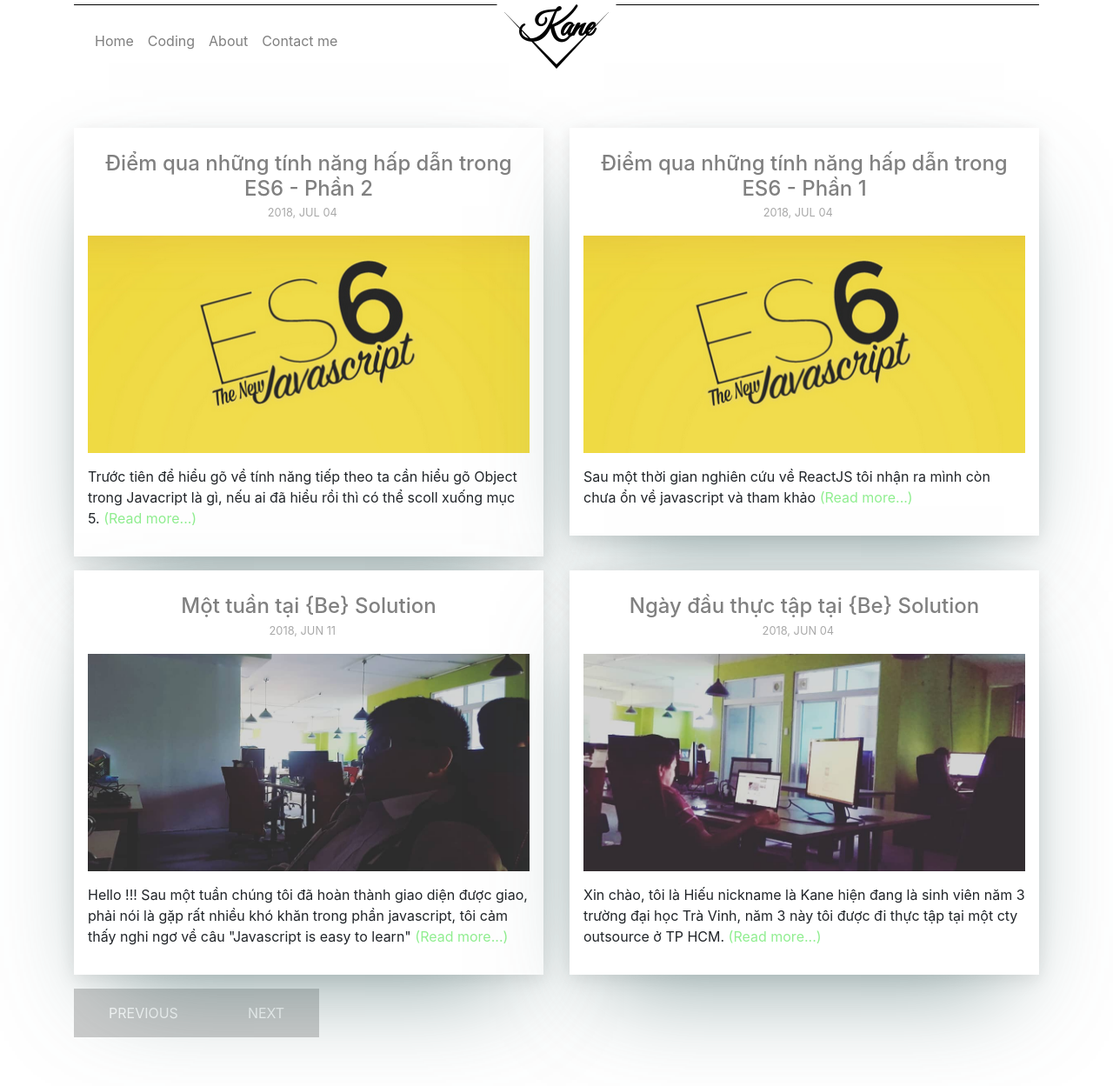
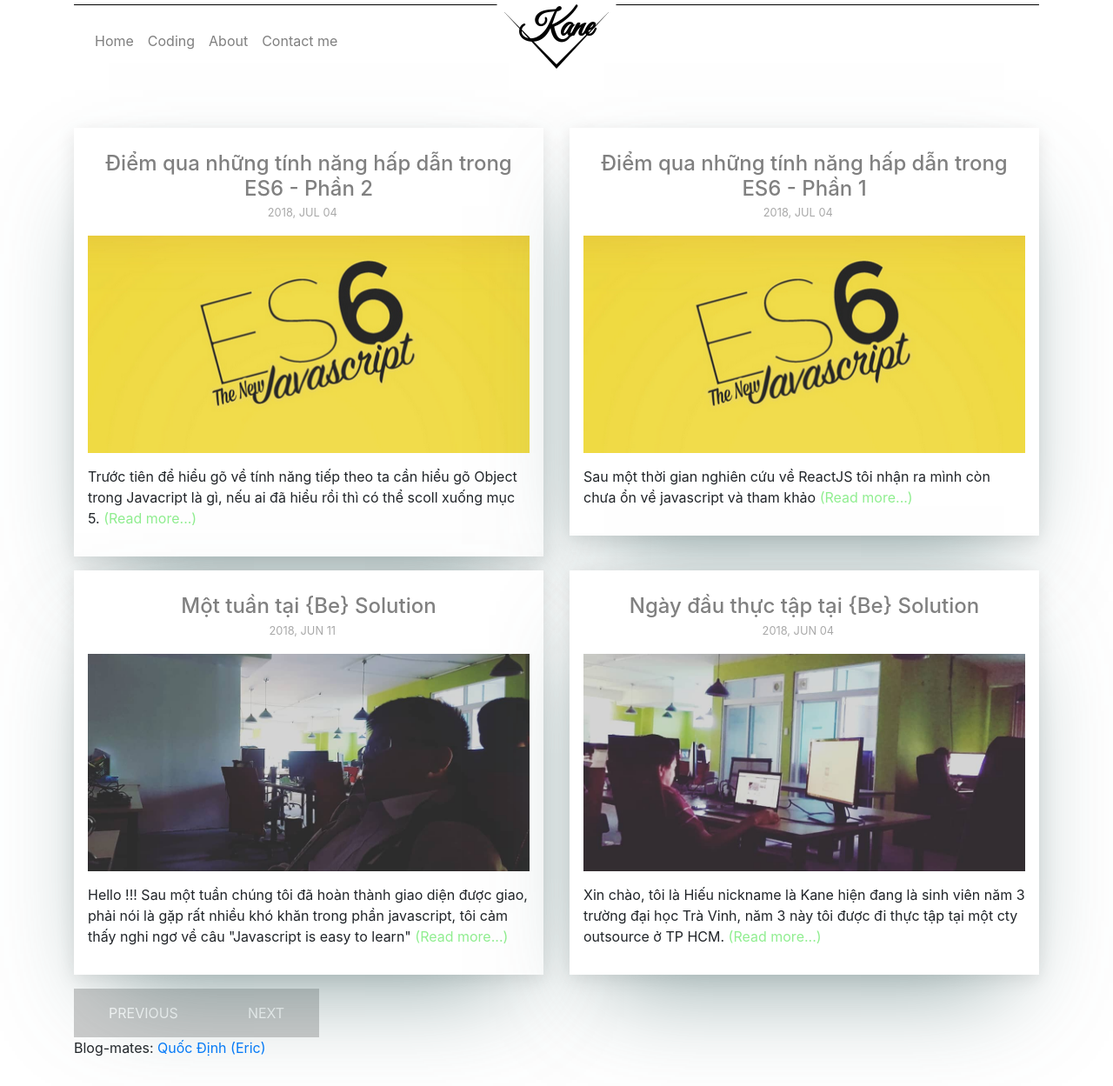
Before and after one commit to thyvo256/kanetu.github.io, a Jekyll site: the page built from index.html, in a window 1280 px wide. Shown: the whole page at 87% size. Built offline with Jekyll 4.4.1, drawn with Linux system fonts in a browser that asks for light colours; the list of posts is cut into pages by our own code; before the commit the page ends 1225 px from its top, so only the background shows below that.

Commit message:
new link blog-mates

```diff
--- a/_posts/2018-07-5-diem-qua-nhung-tinh-nang-hap-dan-trong-es6-phan-2.markdown
+++ b/_posts/2018-07-5-diem-qua-nhung-tinh-nang-hap-dan-trong-es6-phan-2.markdown
@@ -185,7 +185,7 @@ Như ta đã biết thì có 2 cách để chỉ định một khóa khi xử l
 Xem ví dụ này:
 
 {% highlight javascript %}
-	var name = "make";
+var name = "make";
     const laptop = {
         [name]: "Apple"
     }
@@ -198,7 +198,7 @@ Chúng ta thấy rằng nó cho phép ta truyền biến `name` vào dấu `[]`
 Bonus:
 
 {% highlight javascript %}
-	var name = "make";
+var name = "make";
     var i = 0;
     const laptop = {
         [name + ++i]: "Apple",
--- a/index.html
+++ b/index.html
@@ -39,3 +39,5 @@ layout: default
   <span class="next ">Next <i class="fa fa-chevron-right" aria-hidden="true"></i></span>
   {% endif %}
 </div>
+
+<div class="link">Blog-mates: <a href="https://quocdinhit97.github.io">Quốc Định (Eric)</a></div>
```
Also changed, not shown: 3 other files.
